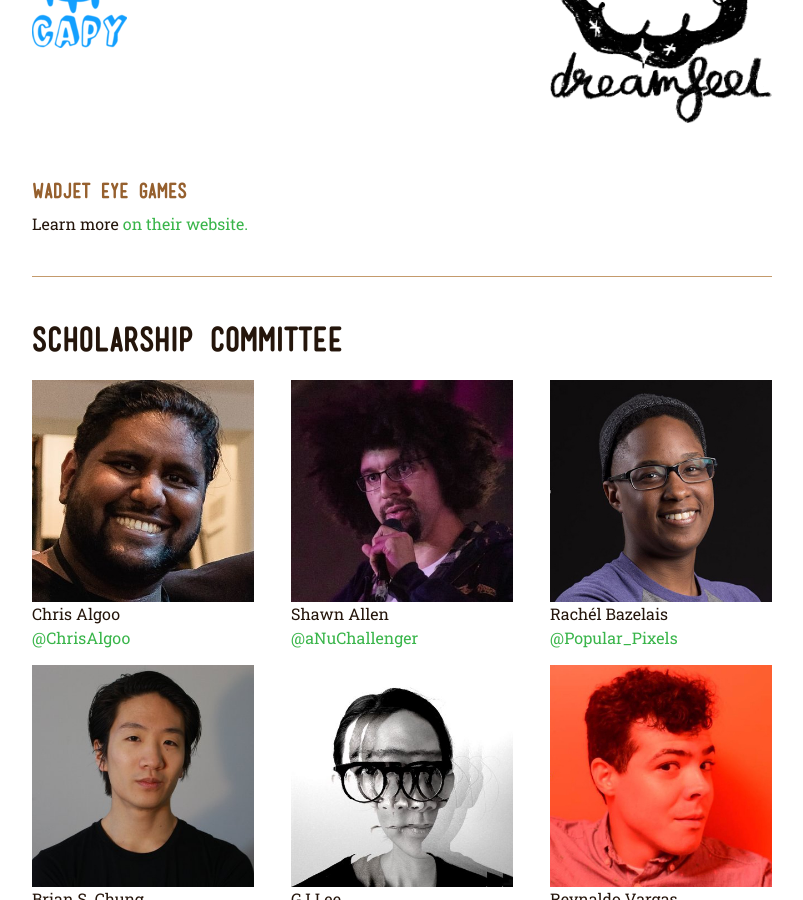
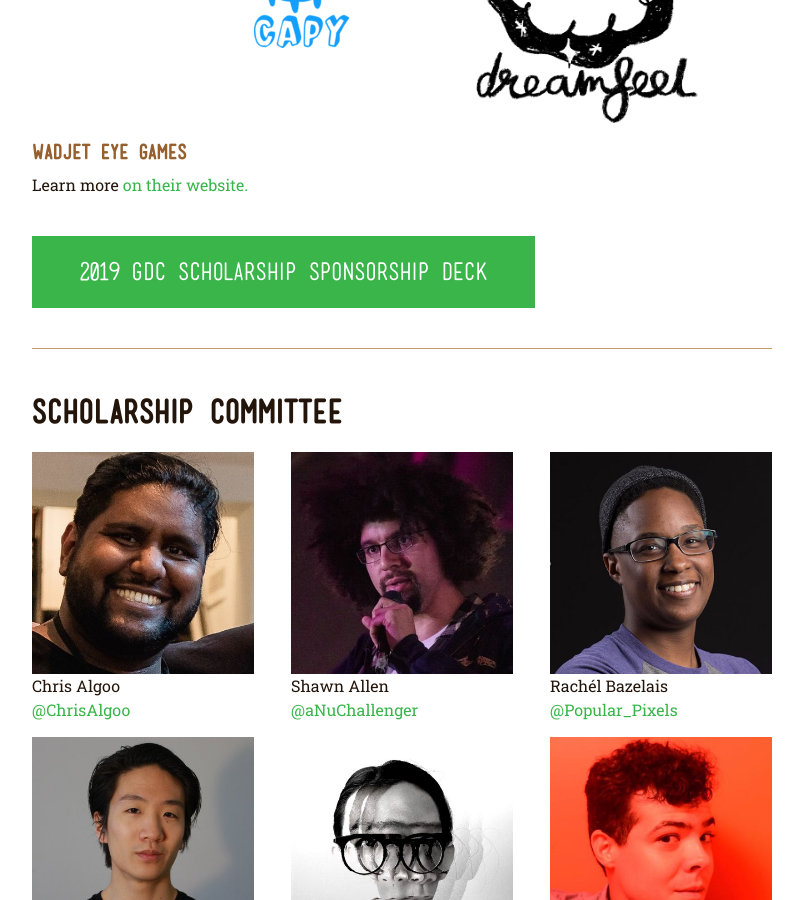
Before and after one commit to BrooklynGamery/gdocexpo, a Jekyll site: the page built from scholars/content.markdown, in a window 1280 px wide and 900 px high, scrolled down 4175 px. Shown: the whole window, without its empty margins (238-1041 px from the left). Built offline with Jekyll 4.4.1, drawn with Linux system fonts in a browser that asks for light colours; our own code applies the rules of GitHub Pages for plain Markdown files.

Commit message:
formatting

```diff
--- a/scholars/content.markdown
+++ b/scholars/content.markdown
@@ -51,23 +51,24 @@
 
 <li class="col-3">
 <p>
+<a href="https://subsetgames.com/" target="_blank">
+<img src="/assets/images/scholars/2019/SubsetGames_logo.png">
+</a>
+</p>
+</li>
+<br/>
+
+<li class="col-3">
+<p>
 <a href="http://www.capybaragames.com" target="_blank">
 <img src="/assets/images/scholars/2019/CapybaraGames_logo.png">
 </a>
 </p>
 </li>
+<br/>
+
 <li class="col-3">
 <p>
-<br/>
-<br/>
-<a href="https://subsetgames.com/" target="_blank">
-<img src="/assets/images/scholars/2019/SubsetGames_logo.png">
-</a>
-</p>
-</li>
-<li class="col-3">
-<p>
-
 <a href="http://dreamfeel.org/" target="_blank">
 <img src="/assets/images/scholars/2019/dreamfeel_logo.png">
 </a>
@@ -76,12 +77,12 @@
 
 </ul>
 
-<br/>
-
 <h4>Wadjet Eye Games</h4>
 <p>
 Learn more <a href="http://www.wadjeteyegames.com/" target="_blank">on their website.</a>
 </p>
+
+<a href="/sponsor/2019GDoCExpo_GDCScholarship_Sponsorship.pdf" class="btn">2019 GDC Scholarship Sponsorship Deck</a>
 
 ----
 
```
